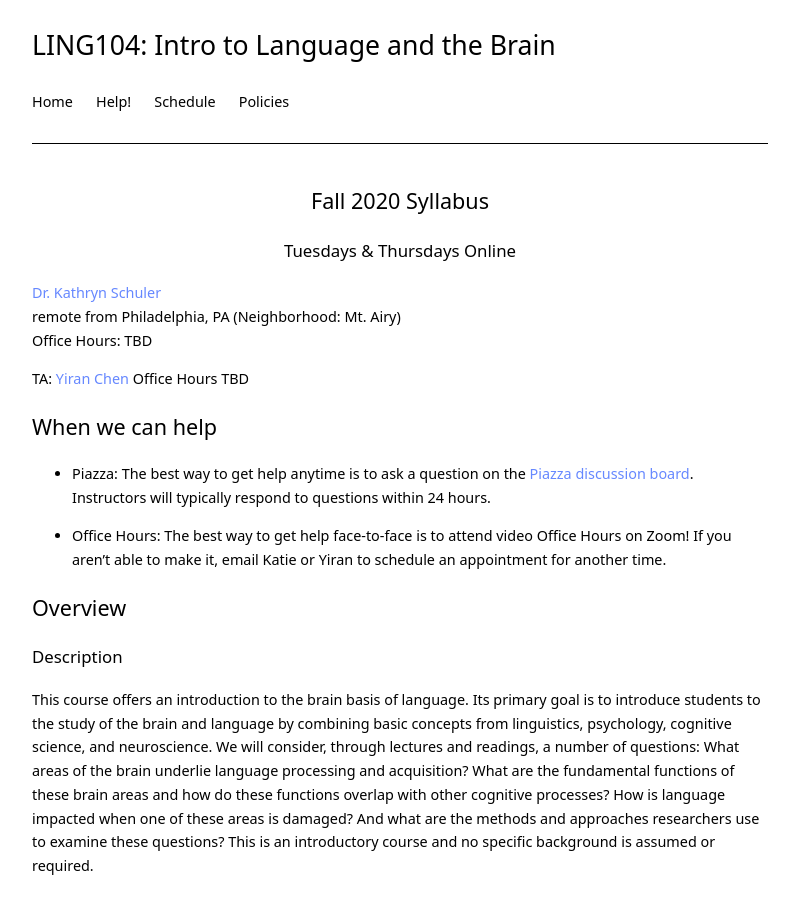
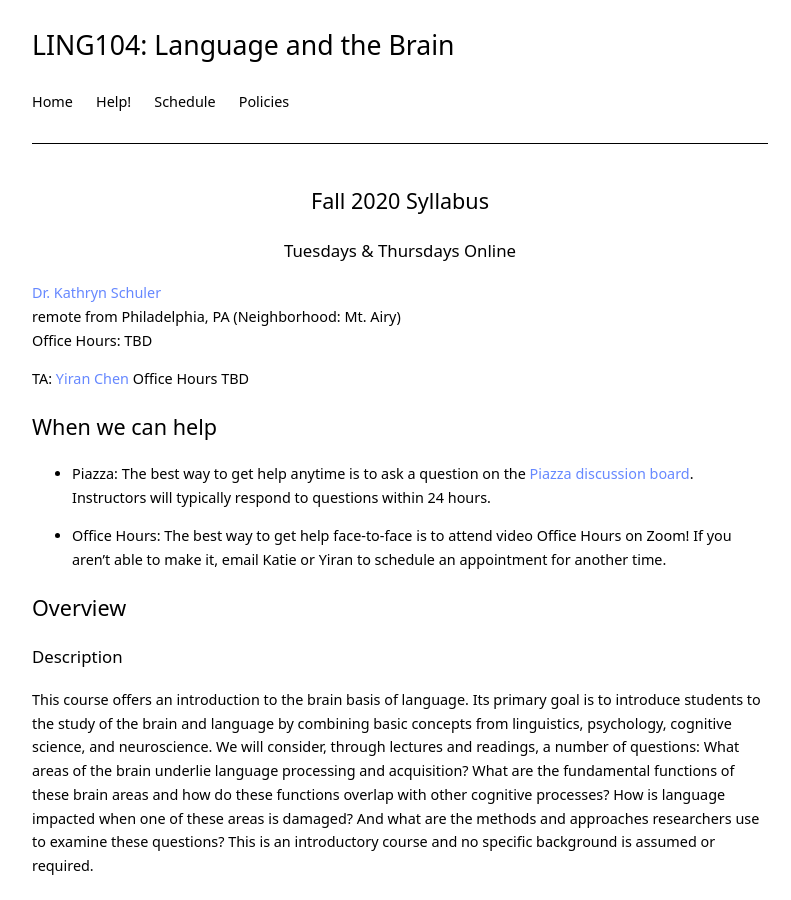
Before and after one commit to kschuler/ling104, a Jekyll site: the page built from index.md, in a window 1280 px wide and 900 px high. Shown: the whole window, without its empty margins (240-1031 px from the left). Built offline with Jekyll 4.4.1, drawn with Linux system fonts in a browser that asks for light colours.

Commit message:
Update _config.yml

```diff
--- a/_config.yml
+++ b/_config.yml
@@ -1,4 +1,4 @@
-title: "LING104: Intro to Language and the Brain"
+title: "LING104: Language and the Brain"
 author: "Kathryn Schuler"
 description: ""
 
```
